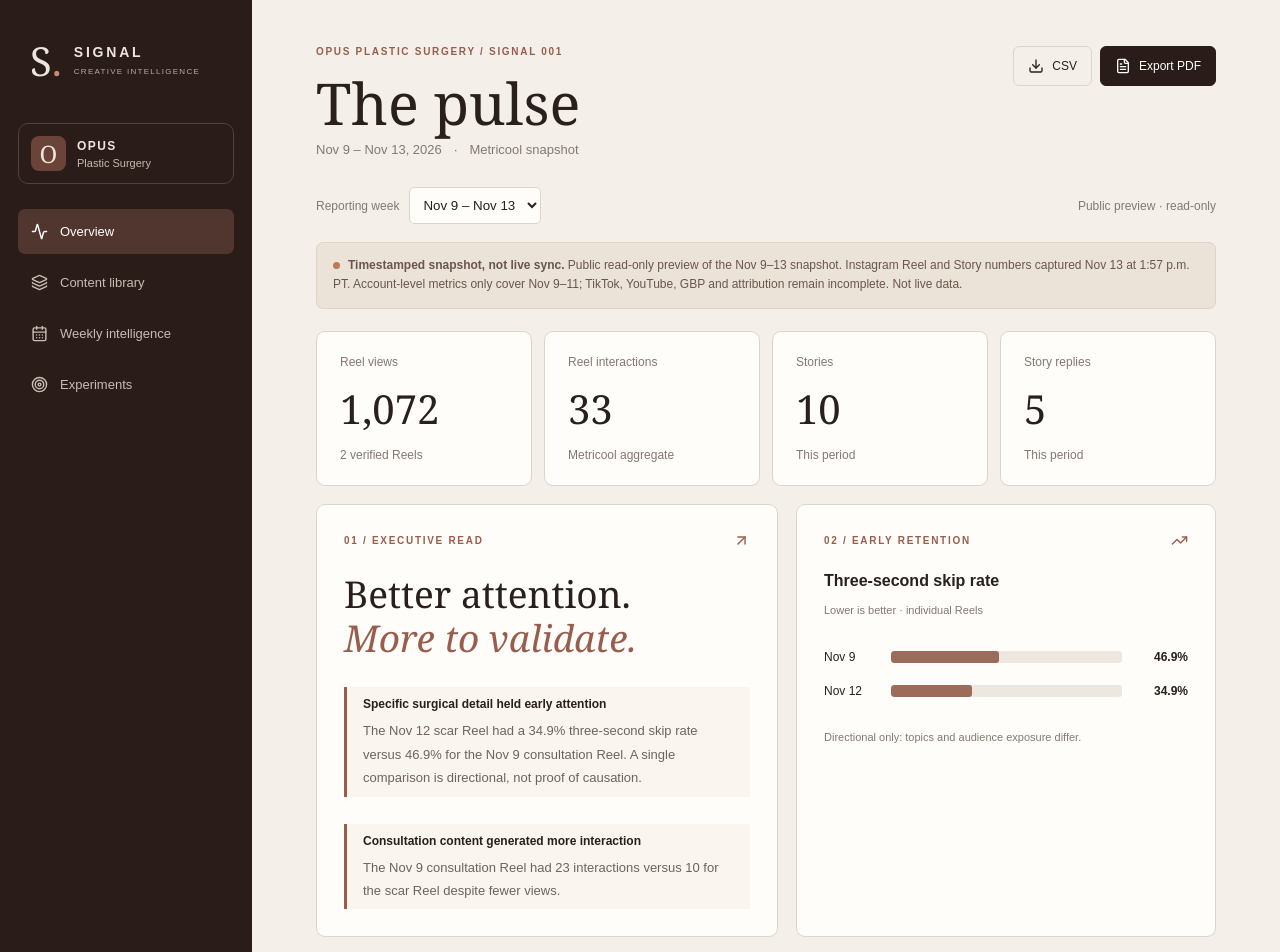
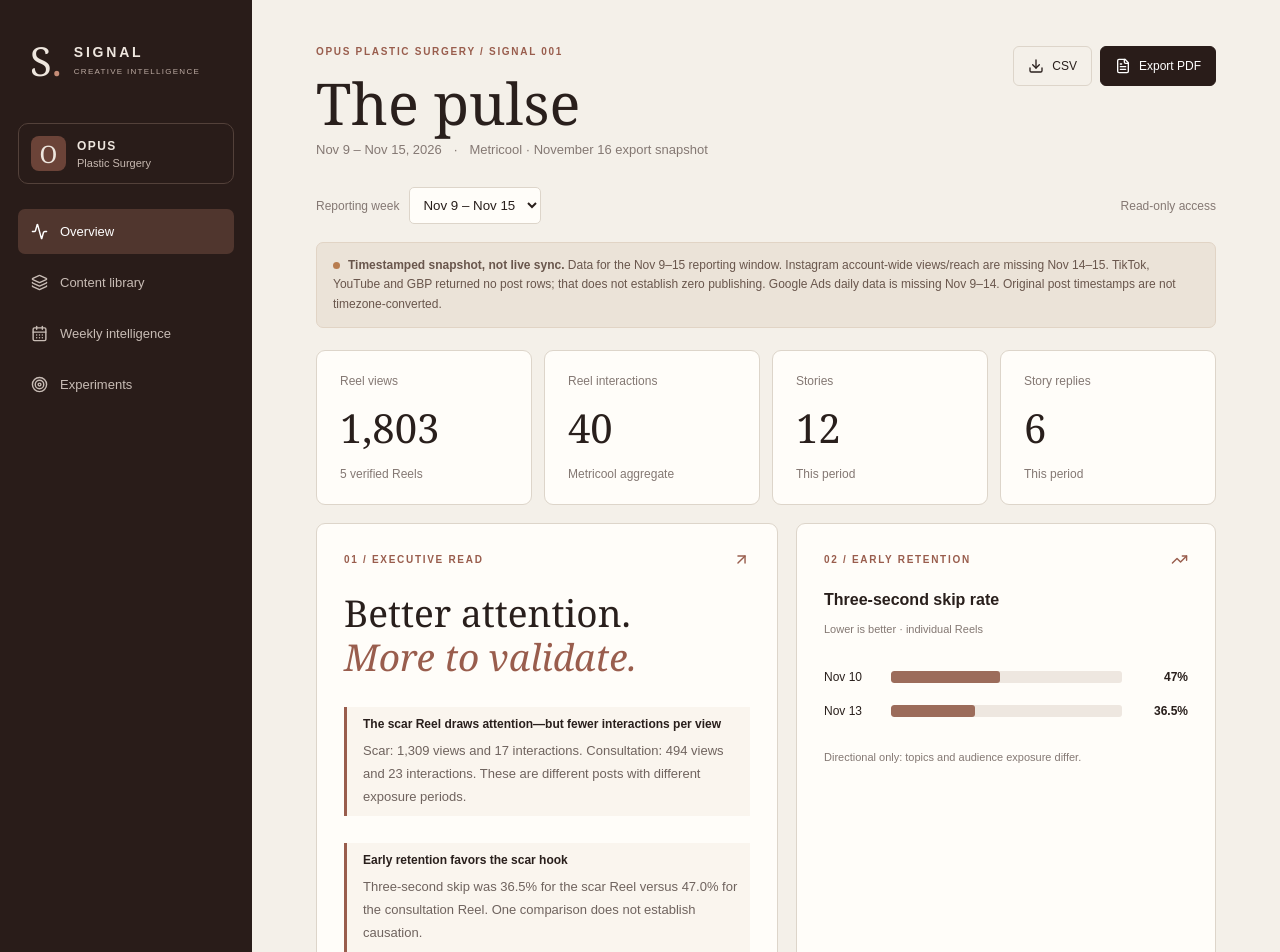
Before and after one commit to amydojo/social-signal, a Next.js app: page / in a window 1280 px wide. Shown: the top 952 px of the page. Built offline with nearby package versions, Linux system fonts and the light colour scheme.

Commit message:
Show complete 2026-11-09 to 15 Metricool performance in SIGNAL

```diff
--- a/app/page.tsx
+++ b/app/page.tsx
@@ -1,126 +1,21 @@
-import SignalDashboard, { type Snapshot, type Post, type Insight, type Experiment } from "./dashboard";
+import SignalDashboard from "./dashboard";
+import {snapshot,posts,stories,coverage,socialDaily,adsDaily,insights,experiments} from "./report-data";
 
 /**
- * Read-only, explicitly public preview.
- * Data is a historic, verified Metricool snapshot already used in the
- * reporting prototype. No authenticated Supabase tables, API tokens,
- * CRM records, personal information, or server secrets are exposed.
- * New imports to Supabase do NOT automatically become public.
+ * SIGNAL is intentionally public and read-only at the owner's request.
+ * Data in this release comes from a selected, reviewed weekly Metricool
+ * export; private Supabase tables remain protected by row-level security.
  */
-const snapshot: Snapshot = {
-  id: "public-2026-11-09",
-  week_start: "2026-11-09",
-  week_end: "2026-11-13",
-  captured_at: "2026-11-13T21:57:00Z",
-  source: "Metricool",
-  reel_views: 1072,
-  reel_interactions: 33,
-  story_count: 10,
-  story_replies: 5,
-  account_data_through: "2026-11-11",
-  coverage_notes: "Public read-only preview of the Nov 9–13 snapshot. Instagram Reel and Story numbers captured Nov 13 at 1:57 p.m. PT. Account-level metrics only cover Nov 9–11; TikTok, YouTube, GBP and attribution remain incomplete. Not live data.",
-};
-
-const posts: Post[] = [
-  {
-    id: "reel-nov-09",
-    published_on: "2026-11-09",
-    title: "A consultation is also about what you want to keep",
-    permalink: "https://www.instagram.com/reel/Dfiwcicsux9/",
-    platform: "instagram",
-    views: 477,
-    reach: 323,
-    likes: 21,
-    comments: 1,
-    shares: 1,
-    saves: null,
-    interactions: 23,
-    skip_3s_pct: 46.9,
-    avg_watch_seconds: 8.038,
-  },
-  {
-    id: "reel-nov-12",
-    published_on: "2026-11-12",
-    title: "A scar cannot show everything happening underneath",
-    permalink: "https://www.instagram.com/reel/DfqeQMZMKqR/",
-    platform: "instagram",
-    views: 595,
-    reach: 463,
-    likes: 10,
-    comments: 0,
-    shares: 0,
-    saves: 0,
-    interactions: 10,
-    skip_3s_pct: 34.9,
-    avg_watch_seconds: 8.329,
-  },
-];
-
-const insights: Insight[] = [
-  {
-    id: "finding-1",
-    kind: "finding",
-    position: 1,
-    title: "Specific surgical detail held early attention",
-    body: "The Nov 12 scar Reel had a 34.9% three-second skip rate versus 46.9% for the Nov 9 consultation Reel. A single comparison is directional, not proof of causation.",
-  },
-  {
-    id: "finding-2",
-    kind: "finding",
-    position: 2,
-    title: "Consultation content generated more interaction",
-    body: "The Nov 9 consultation Reel had 23 interactions versus 10 for the scar Reel despite fewer views.",
-  },
-  {
-    id: "action-1",
-    kind: "action",
-    position: 1,
-    title: "Test specific patient questions",
-    body: "Open the next surgical-detail Reel with a tangible patient question and measure early retention.",
-  },
-  {
-    id: "action-2",
-    kind: "action",
-    position: 2,
-    title: "Build a save-worthy takeaway",
-    body: "Give viewers a practical question to bring to their consultation and track saves and shares.",
-  },
-  {
-    id: "action-3",
-    kind: "action",
-    position: 3,
-    title: "Verify consultation routing",
-    body: "Confirm how comments and DMs convert to qualified inquiries before reporting bookings.",
-  },
-  {
-    id: "caveat-1",
-    kind: "caveat",
-    position: 1,
-    title: "Attribution unverified",
-    body: "No post-level consultation or booking attribution exists in this snapshot; other channels remain incomplete.",
-  },
-];
-
-const experiments: Experiment[] = [
-  {
-    id: "experiment-1",
-    title: "Specific openings versus broad educational hooks",
-    hypothesis: "Starting with a concrete surgical observation may reduce early skips versus broad educational framing.",
-    status: "proposed",
-    notes: "Compare three similar Reels on retention, saves, and qualified inquiries. No causal claim yet.",
-  },
-];
-
 export default function Home() {
-  return (
-    <SignalDashboard
-      snapshot={snapshot}
-      weeks={[snapshot]}
-      posts={posts}
-      insights={insights}
-      experiments={experiments}
-      role="public"
-      email=""
-    />
-  );
+  return <SignalDashboard
+    snapshot={snapshot}
+    weeks={[snapshot]}
+    posts={posts}
+    stories={stories}
+    coverage={coverage}
+    socialDaily={socialDaily}
+    adsDaily={adsDaily}
+    insights={insights}
+    experiments={experiments}
+  />;
 }
```
